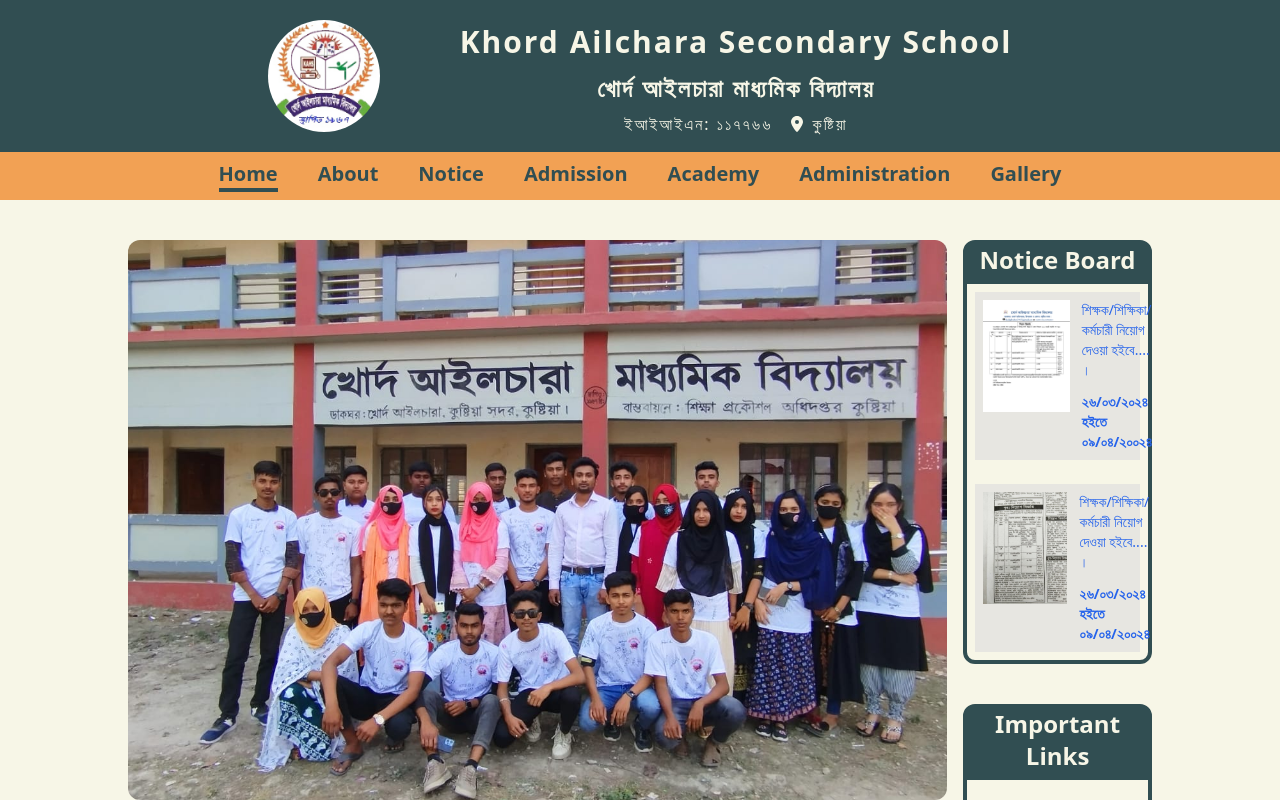
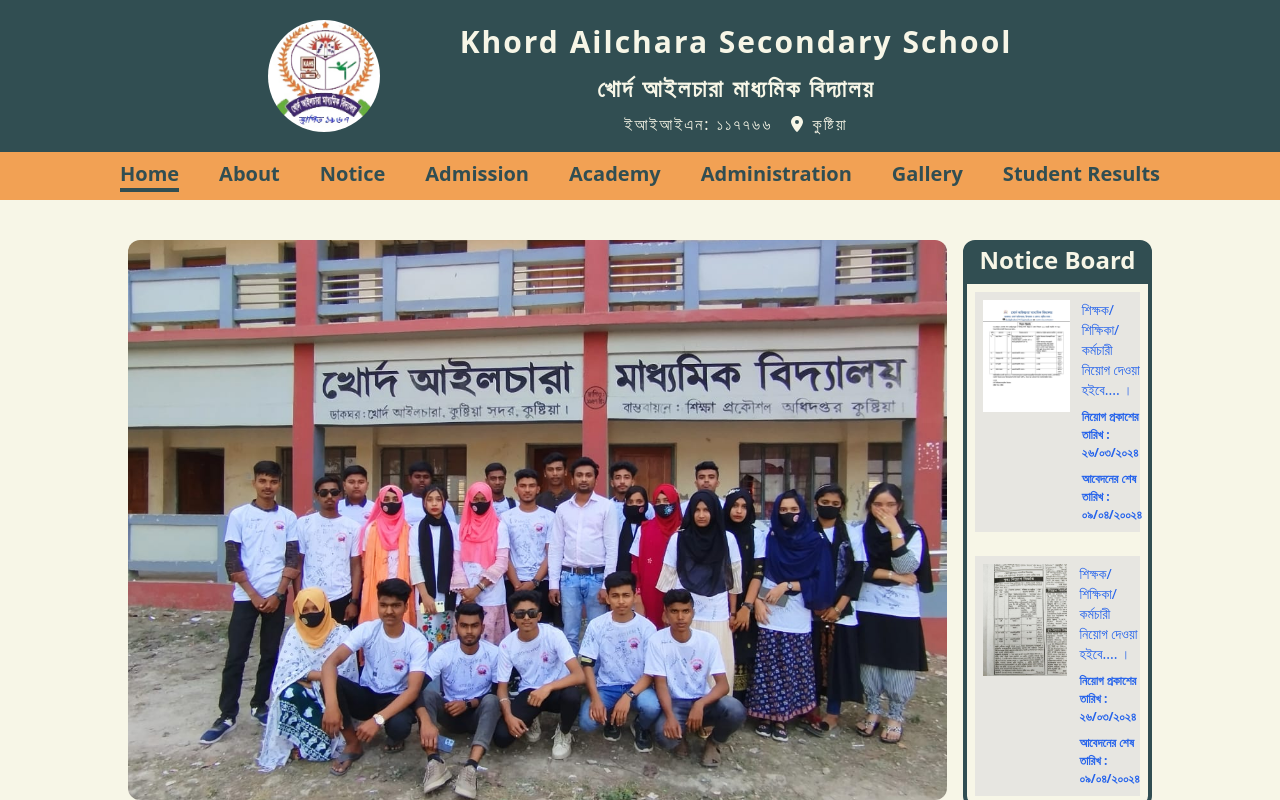
Before and after one commit to Zubayer-Aurnab/SCHOOL-PROJECT, a React (Vite) app: page / in a window 1280 px wide. Shown: the top 800 px of the page. Built offline with nearby package versions, Linux system fonts and the light colour scheme.

Commit message:
minor ui changese

```diff
--- a/src/Components/shared/Footer/Footer.jsx
+++ b/src/Components/shared/Footer/Footer.jsx
@@ -39,7 +39,7 @@ const Footer = () => {
                                     className="flex items-center gap-2 hover:border-b-2"
                                     target="_blank"
                                 >
-                                    <FaLocationDot /> VILL: Khord Ailchara Union: Ailchara Upzilla: Kushtia Sadar Zilla: Kushtia
+                                    <FaLocationDot /> Vill: Khord Ailchara Union: Ailchara Upzilla: Kushtia Sadar Zilla: Kushtia
                                 </a>
 
                             </div>
--- a/src/Components/shared/Nav/NavBar.jsx
+++ b/src/Components/shared/Nav/NavBar.jsx
@@ -67,6 +67,14 @@ const NavBar = () => {
         >
             Gallery
         </NavLink>
+        <NavLink
+            to="/"
+            className={({ isActive, isPending }) =>
+                isPending ? "pending" : isActive ? "text-[#314E52] lg:text-xl  font-semibold" : "text-[#314E52] lg:text-xl hover:border-b-4 border-[#314E52] font-semibold"
+            }
+        >
+            Student Results
+        </NavLink>
 
     </>
     return (
@@ -100,9 +108,10 @@ const NavBar = () => {
             </div>
 
             {/* For Mobile */}
-            <div className="bg-[#F2A154] block lg:hidden">
-                <div className="flex justify-between items-center p-2" onClick={toggleDropdown}>
+            <div className="bg-[#F2A154]  block lg:hidden cursor-pointer">
+                <div className="flex justify-between items-center p-2 " onClick={toggleDropdown}>
                     <span className="text-[#314E52] font-bold ">Menu</span>
+
                     <svg xmlns="http://www.w3.org/2000/svg" className="h-6 w-6 text-[#314E52] font-bold " fill="none" viewBox="0 0 24 24" stroke="currentColor">
                         {isOpen ? (
                             <path strokeLinecap="round" strokeLinejoin="round" strokeWidth={2} d="M5 15l7-7 7 7" />
@@ -111,7 +120,7 @@ const NavBar = () => {
                         )}
                     </svg>
                 </div>
-                <div style={{ maxHeight: isOpen ? '100vh' : '0', overflow: 'hidden', transition: 'max-height 1s ease' }} className="flex flex-col gap-5 p-2">
+                <div style={{ maxHeight: isOpen ? '100vh' : '0', overflow: 'hidden', transition: 'max-height 1s ease' }} className="flex flex-col gap-5 px-2 ">
                     {links}
                 </div>
             </div>
--- a/src/Components/ui/ImportantLinks/ImportantLinks.jsx
+++ b/src/Components/ui/ImportantLinks/ImportantLinks.jsx
@@ -10,7 +10,7 @@ const ImportantLinks = () => {
 
                 <div className="border-b border-[#314E52] p-4">
                     <Link to={"https://deo.kushtia.gov.bd/"} target="_blank">
-                        <p className="text-blue-600 flex items-center gap-2 hover:underline "> <MdSchool className="text-black text-xl " /> কুষ্টিয়া,শিক্ষা বোর্ড </p>
+                        <p className="text-blue-600 flex items-center gap-2 hover:underline "> <MdSchool className="text-black text-xl " /> যশোর,শিক্ষা বোর্ড </p>
                     </Link>
                 </div>
                 <div className="border-b border-[#314E52] p-4">
--- a/src/Components/ui/NoticeBoard/NoticeBoarrd.jsx
+++ b/src/Components/ui/NoticeBoard/NoticeBoarrd.jsx
@@ -11,15 +11,16 @@ const NoticeBoard = () => {
                 <Link to={'/notice'}>
                     <div className=" p-2 flex gap-3 bg-[#E7E6E1] m-2">
                         <img src={niyog} alt="" className="h-28" />
-                        <div className="space-y-3">
+                        <div className="space-y-2">
                             <p className='text-sm text-blue-600'>
                                 শিক্ষক/শিক্ষিকা/কর্মচারী নিয়োগ  দেওয়া হইবে.... ।
                             </p>
 
-                            <p className='text-sm text-blue-600 font-bold'>
-
-                                ২৬/০৩/২০২৪  হইতে  ০৯/০৪/২০০২৪
-
+                            <p className='text-[12px] text-blue-600 font-bold'>
+                                নিয়োগ প্রকাশের তারিখ : ২৬/০৩/২০২৪
+                            </p>
+                            <p className='text-[12px] text-blue-600 font-bold'>
+                                আবেদনের শেষ তারিখ : ০৯/০৪/২০০২৪
                             </p>
                         </div>
                     </div>
@@ -27,15 +28,16 @@ const NoticeBoard = () => {
                 <Link to={'/notice'}>
                     <div className=" mt-6 p-2 flex gap-3 bg-[#E7E6E1] m-2">
                         <img src={newspaper} alt="" className="h-28" />
-                        <div className="space-y-3">
+                        <div className="space-y-2">
                             <p className='text-sm text-blue-600'>
                                 শিক্ষক/শিক্ষিকা/কর্মচারী নিয়োগ  দেওয়া হইবে.... ।
                             </p>
 
-                            <p className='text-sm text-blue-600 font-bold'>
-
-                                ২৬/০৩/২০২৪  হইতে  ০৯/০৪/২০০২৪
-
+                            <p className='text-[12px] text-blue-600 font-bold'>
+                                নিয়োগ প্রকাশের তারিখ : ২৬/০৩/২০২৪
+                            </p>
+                            <p className='text-[12px] text-blue-600 font-bold'>
+                                আবেদনের শেষ তারিখ : ০৯/০৪/২০০২৪
                             </p>
                         </div>
                     </div>
```
Also changed, not shown: 1 other file (tests, documents, lock files or other folders).
